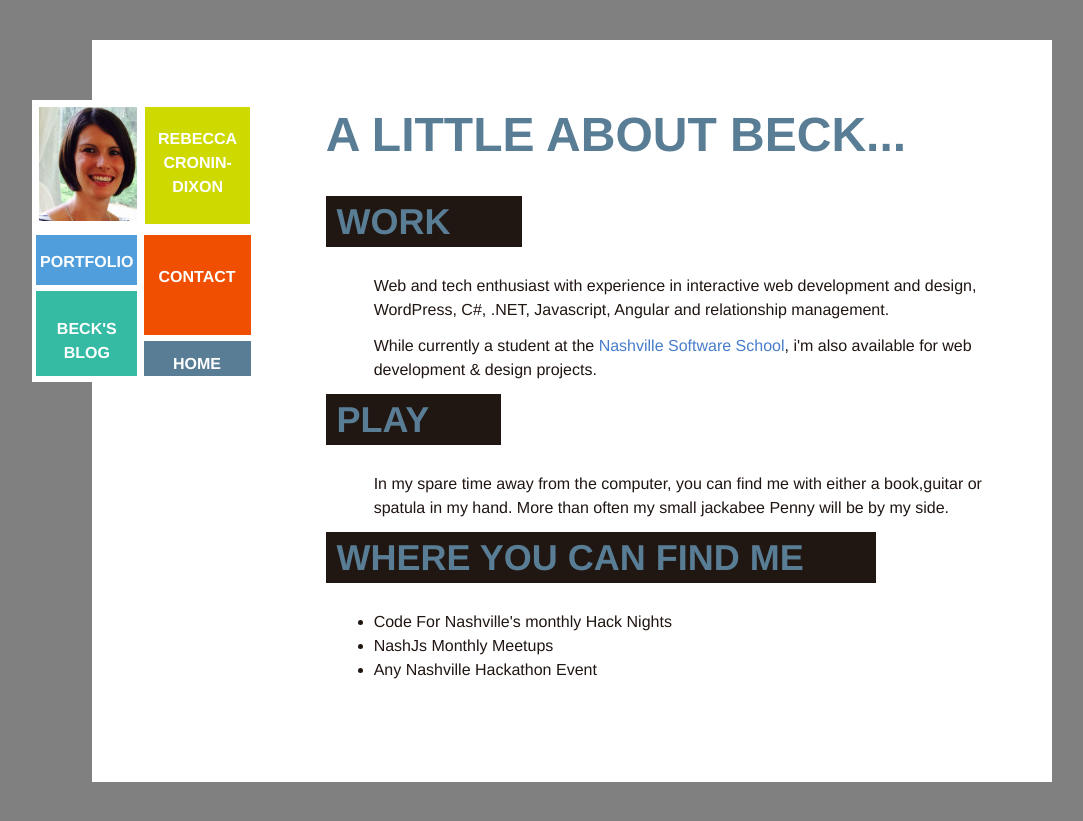
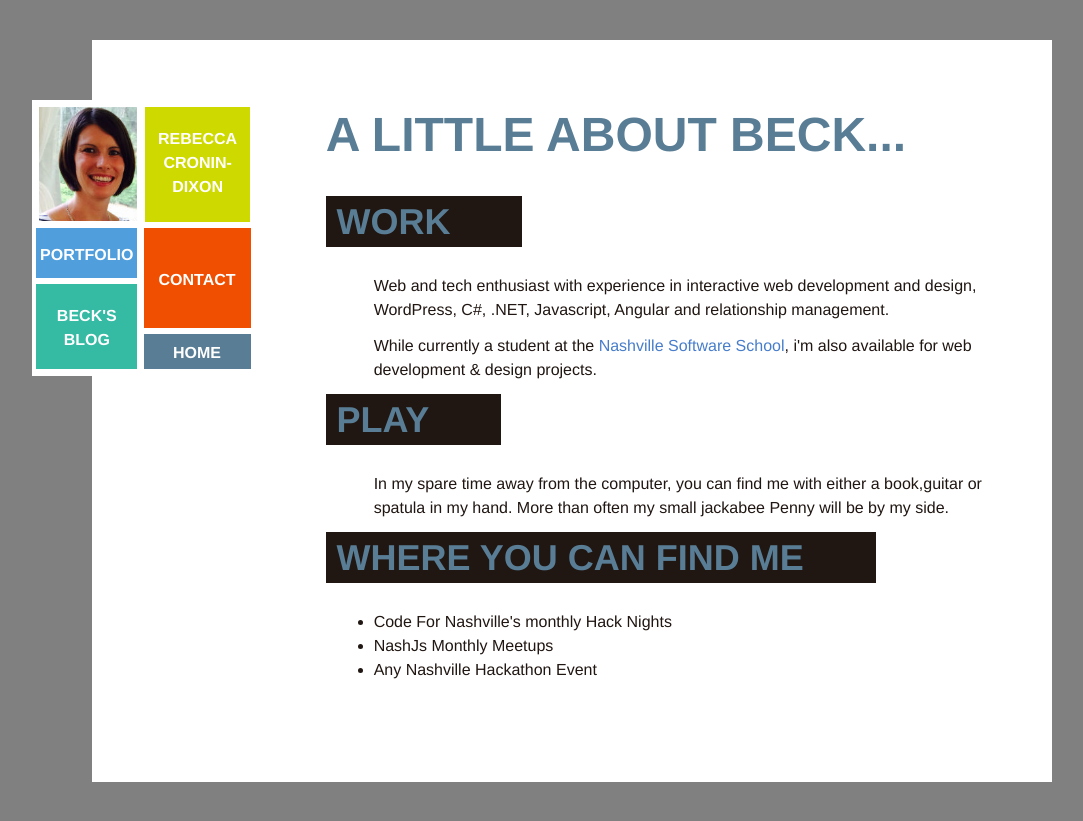
Before and after one commit to beck410/beck410.github.io, a Jekyll site: the page built from index.html, in a window 1280 px wide. Shown: the top 821 px of the page, without its empty margins (68-1151 px from the left). Built offline with Jekyll 4.4.1, drawn with Linux system fonts in a browser that asks for light colours; nearby versions of some CDN libraries; some web fonts are replaced.

Commit message:
fixed menu a position and small menu margins

```diff
--- a/_includes/sidebar.html
+++ b/_includes/sidebar.html
@@ -6,7 +6,7 @@
     <span>REBECCA CRONIN-DIXON</span>
   </div>
 </div>
-<nav class="main-nav">
+<nav class="main-nav cf">
   <div class="small-menu"></div>
 	<ul>
     <li><a href="{{site.baseurl}}/portfolio">PORTFOLIO</a></li>
--- a/_sass/_sidebar.scss
+++ b/_sass/_sidebar.scss
@@ -5,7 +5,7 @@
   }
 
   .profile {
-    padding:3%;
+    padding:3% 3% 0 3%;
     overflow: hidden;
     position: relative;
     width: 100%;
@@ -25,7 +25,7 @@
       color: $menu-text-color;
       font-weight: 700;
       font-size: 1em;
-      height: 87%;
+      height: 90%;
       position: absolute;
       right: -5px;
       margin-right: 10px;
@@ -71,6 +71,10 @@
       height: 100px;
       background: $contact-color;
       margin-left: 2%;
+
+      a {
+        top: 40%;
+      }
     }
 
     li:nth-child(3){
@@ -78,6 +82,10 @@
       background: $blog-color;
       margin-top: 3%;
       margin-bottom: 3%;
+
+      a {
+        top: 23%;
+      }
     }
 
     li:nth-child(4){
@@ -85,8 +93,10 @@
       background: $home-color;
       margin-top: 3%;
       margin-bottom: 3%;
+
+      a {
+        top: 20%;
+      }
     }
-
-
   }
 }
--- a/_sass/_small_sidebar.scss
+++ b/_sass/_small_sidebar.scss
@@ -98,12 +98,14 @@
 
 @media #{$small-tablet} {
   .page-content {
+    margin: 0;
 
     .main-content h1 {
       margin-top: 0;
     }
 
     .sidebar {
+      margin-top: 0;
 
       .small-menu {
         top: 0;
```
